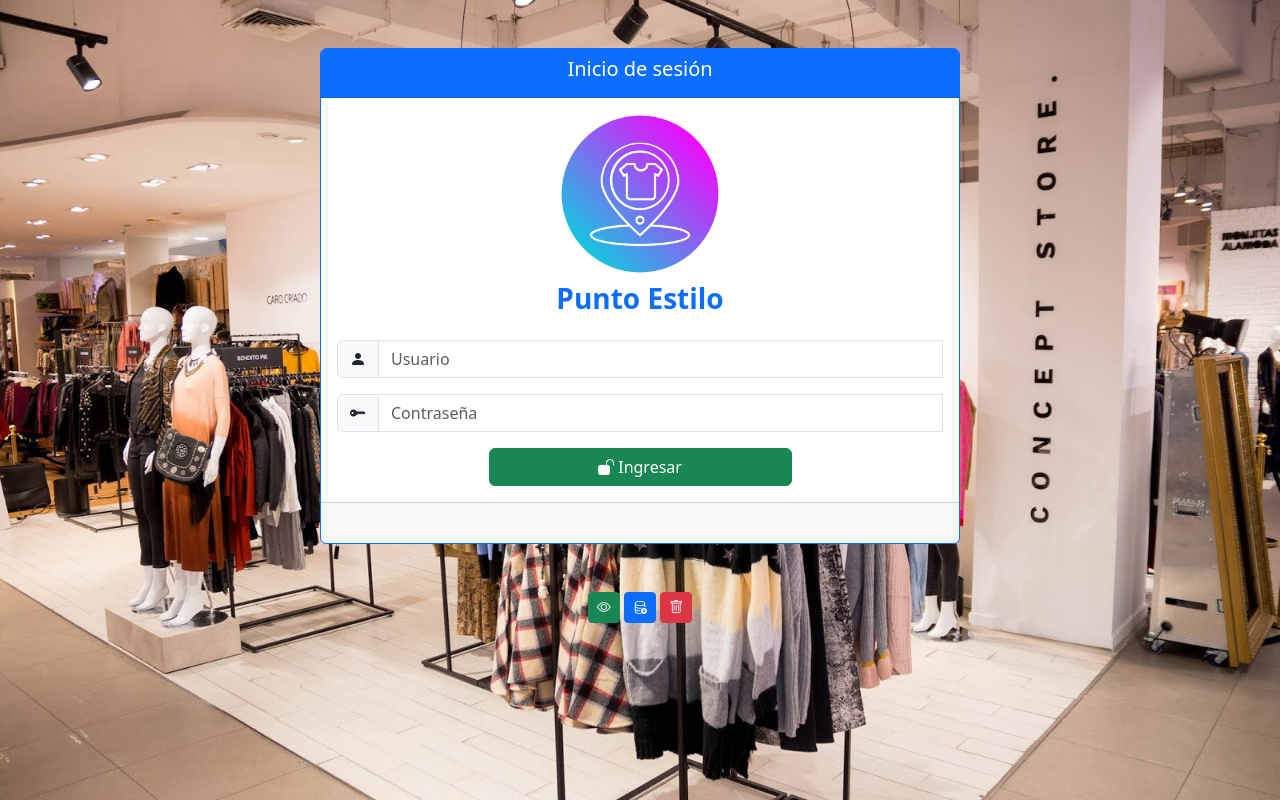
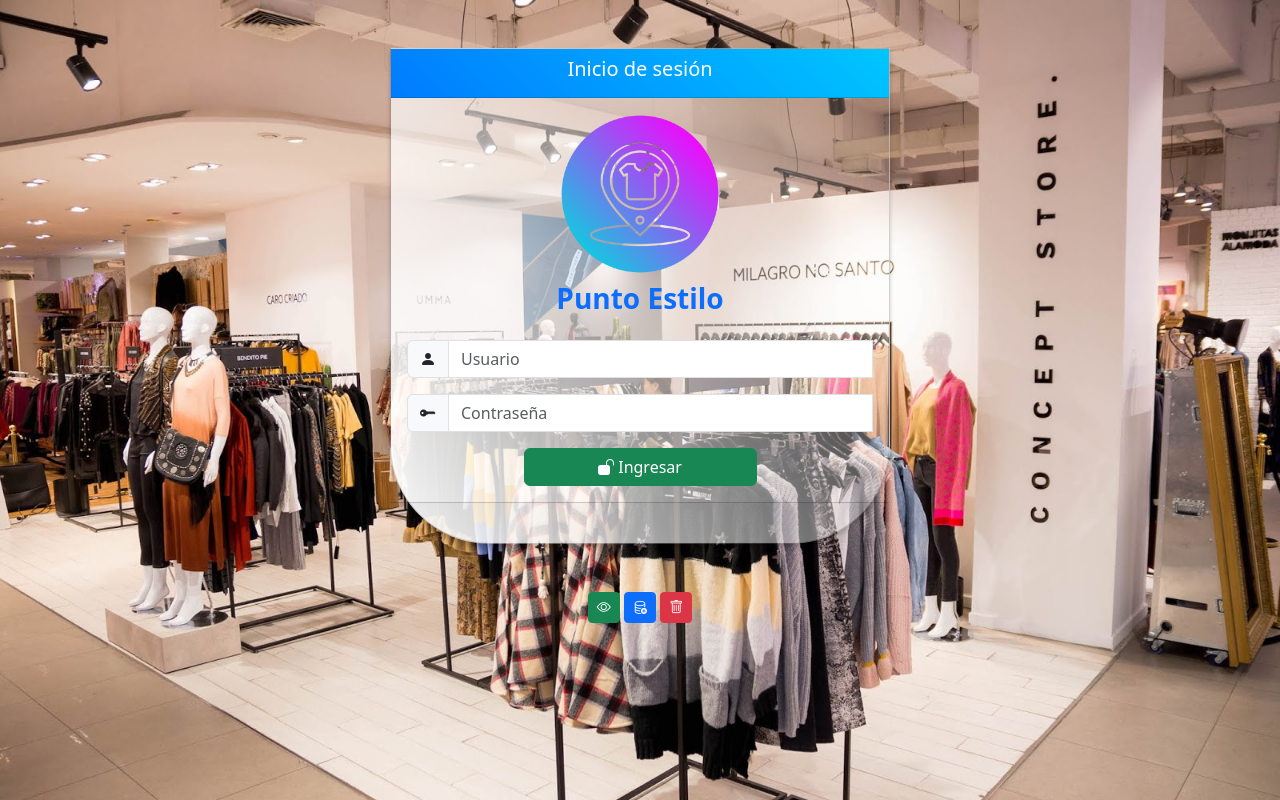
Before and after one commit to HoseKM/sistema, a plain HTML site: page index.html in a window 1280 px wide. Drawn offline with Linux system fonts and the light colour scheme.

Commit message:
y que fue

```diff
--- a/index.html
+++ b/index.html
@@ -19,15 +19,28 @@
     <link rel="stylesheet" href="alert/alertify.min.css">
     <link rel="stylesheet" href="alert/themes/default.min.css">
 
+    <style>
+        #Login_backround {
+            border-radius: 0% 0% 20% 20%; /*BORDE PARA EL LOGIN */
+            width: 500px;
+            background: linear-gradient(60deg, #ffff, #fff0); /* Fondo blanco con opacidad */
+             /* Degradado de blanco a transparente */
+             box-shadow: 0 4px 4px rgba(0, 0, 0, 0.2); /* Sombra para dar profundidad */
+        }
+        #Login_header {
+            border-radius: 0% 0% 0% 0%; /*BORDE PARA EL HEADER DEL LOGIN */
+            margin-top: 0%;
+            background: linear-gradient(45deg, #007bff, #00c6ff); /* Degradado de azul a celeste */
+        }
+    </style>
 </head>
 <body class="bg-body-secondary" style="background-image: url(img/fondotienda.jpg); background-size: cover; background-repeat: no-repeat;">
-    <div class="card col-md-6 border-primary  mx-auto mt-5">
+    <div class="card col-md-6  mx-auto mt-5" id="Login_backround">
+        <div class="card-header bg-primary text-white text-center" id="Login_header">
+            <h5 class="card-title">Inicio de sesión</h5>
+            </div>
+        <div class="card-body">
 
-        <div class="card-header bg-primary text-white text-center">
-            <h5 class="card-title">Inicio de sesión</h5>
-        </div>
-
-        <div class="card-body">
             <img src="img/logotienda.png" height="160px" alt="login" class="mx-auto d-block">
             <h3 class="text-center mt-2 fw-bold text-primary">Punto Estilo</h3>
             <form class="row g-3 mt-2" id="login" novalidate>
--- a/js/bd.js
+++ b/js/bd.js
@@ -9,6 +9,15 @@ function datos(){
             celular: "0971-123456",
             usuario: "Luis",
             contrasena: "luis123"
+        },
+        {
+            idusuario: 1,
+            cedula: "655950",
+            nombre: "Samuel Parcero",
+            rol: "Administrador",
+            celular: "0971-123456",
+            usuario: "Samuel",
+            contrasena: "samuel123"
         },
         {
             idusuario: 2,
```
